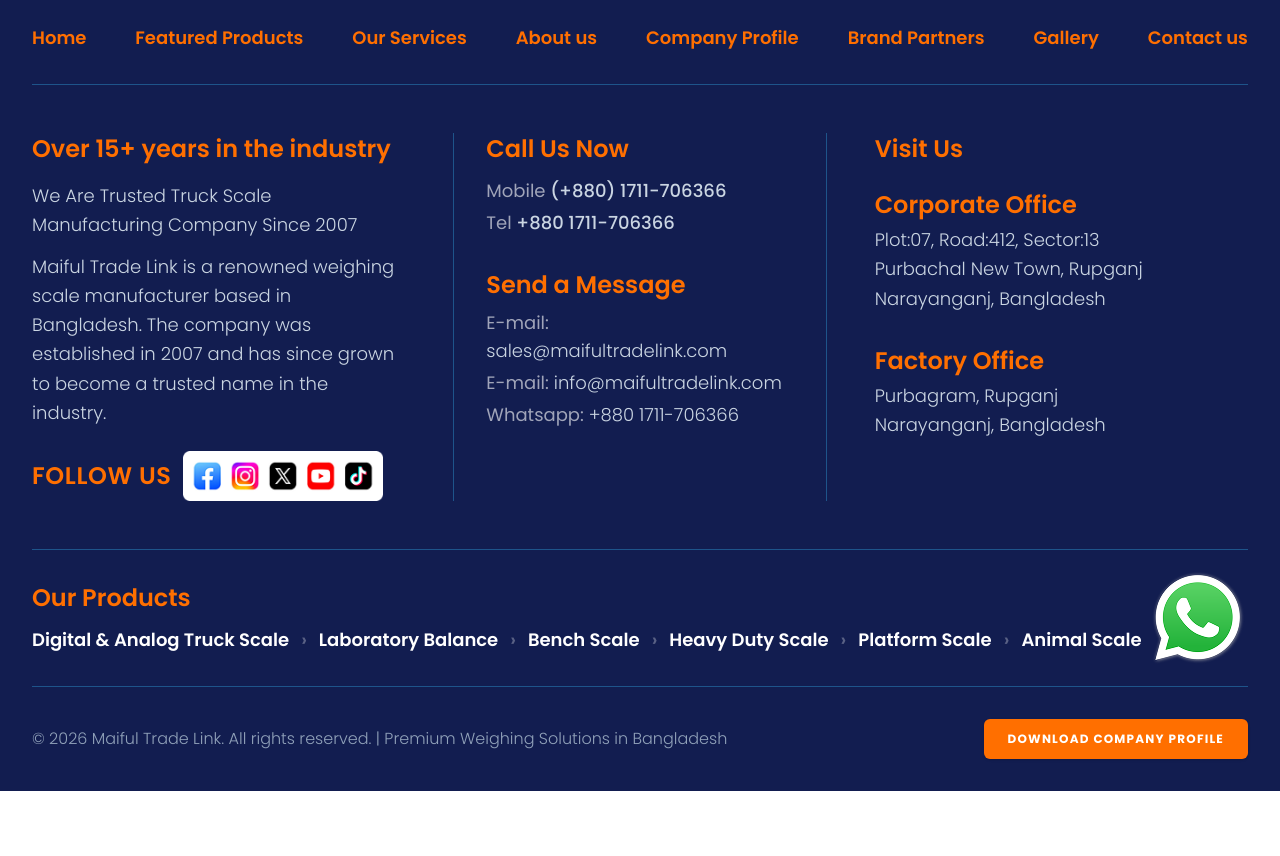
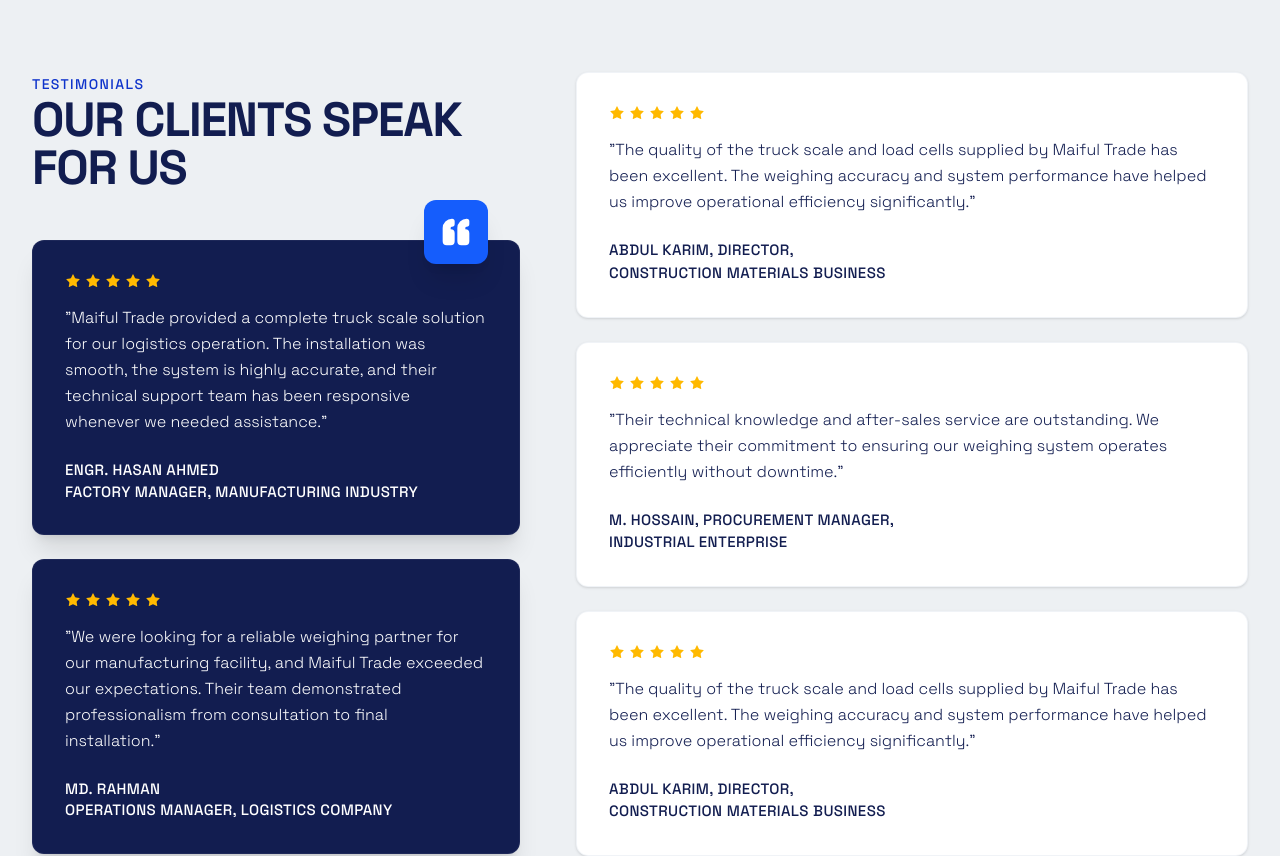
Before and after one commit to mahbubnoyon506/maiful-trade, a Next.js app: page / in a window 1280 px wide. Shown: the part 7680-8536 px from the top of the page. Before the commit the page ends 8471 px from the top, so only its background shows below. Built offline with nearby package versions, Linux system fonts and the light colour scheme.

Commit message:
Testimonials section created

```diff
--- a/app/page.tsx
+++ b/app/page.tsx
@@ -8,6 +8,7 @@
 import HeroSection from "@/components/HeroSection";
 import ServicesSection from "@/components/ServicesSection";
 import StatsSection from "@/components/StatsSection";
+import TestimonialsSection from "@/components/TestimonialsSection";
 import VideoBoxSection from "@/components/VideoBoxSection";
 
 export default function Home() {
@@ -23,6 +24,7 @@
       <VideoBoxSection />
       <BusinessPartnersSection />
       <CompletedProjects />
+      <TestimonialsSection />
     </div>
   );
 }
--- /dev/null
+++ b/components/TestimonialsSection.tsx
@@ -0,0 +1,135 @@
+"use client";
+
+import React from "react";
+import { Star, Quote } from "lucide-react";
+
+export default function TestimonialsSection() {
+  const leftDarkCards = [
+    {
+      stars: 5,
+      quote:
+        "Maiful Trade provided a complete truck scale solution for our logistics operation. The installation was smooth, the system is highly accurate, and their technical support team has been responsive whenever we needed assistance.",
+      author: "ENGR. HASAN AHMED",
+      title: "FACTORY MANAGER, MANUFACTURING INDUSTRY",
+    },
+    {
+      stars: 5,
+      quote:
+        "We were looking for a reliable weighing partner for our manufacturing facility, and Maiful Trade exceeded our expectations. Their team demonstrated professionalism from consultation to final installation.",
+      author: "MD. RAHMAN",
+      title: "OPERATIONS MANAGER, LOGISTICS COMPANY",
+    },
+  ];
+
+  const rightLightCards = [
+    {
+      stars: 5,
+      quote:
+        "The quality of the truck scale and load cells supplied by Maiful Trade has been excellent. The weighing accuracy and system performance have helped us improve operational efficiency significantly.",
+      author: "ABDUL KARIM, DIRECTOR,",
+      title: "CONSTRUCTION MATERIALS BUSINESS",
+    },
+    {
+      stars: 5,
+      quote:
+        "Their technical knowledge and after-sales service are outstanding. We appreciate their commitment to ensuring our weighing system operates efficiently without downtime.",
+      author: "M. HOSSAIN, PROCUREMENT MANAGER,",
+      title: "INDUSTRIAL ENTERPRISE",
+    },
+    {
+      stars: 5,
+      quote:
+        "The quality of the truck scale and load cells supplied by Maiful Trade has been excellent. The weighing accuracy and system performance have helped us improve operational efficiency significantly.",
+      author: "ABDUL KARIM, DIRECTOR,",
+      title: "CONSTRUCTION MATERIALS BUSINESS",
+    },
+  ];
+
+  return (
+    <section className="bg-[#EDF0F3] py-16 lg:py-24 font-space-grotesk overflow-hidden">
+      <div className="max-w-7xl mx-auto px-4 sm:px-6 lg:px-8">
+        {/* SECTION ROOT GRID SPLIT */}
+        <div className="grid grid-cols-1 lg:grid-cols-12 gap-12 lg:gap-8 items-start">
+          {/* LEFT CONTENT CONTAINER (Spans 5 Columns) */}
+          <div className="lg:col-span-5 space-y-8 relative">
+            <div className="space-y-3">
+              <span className="text-sm font-medium tracking-widest uppercase text-secondary">
+                TESTIMONIALS
+              </span>
+              <h2 className="text-2xl sm:text-3xl md:text-5xl font-bold tracking-tight uppercase text-primary">
+                OUR CLIENTS SPEAK <br /> FOR US
+              </h2>
+            </div>
+
+            {/* Render Stack of Dark Blue Primary Accent Cards */}
+            <div className="space-y-6 relative pt-4">
+              {/* Overlapping Floating Quote Graphic Indicator Icon */}
+              <div className="absolute -top-6 right-4 sm:right-8 bg-blue-600 text-white p-4 rounded-xl shadow-xl z-20 hidden sm:block animate-bounce-slow">
+                <Quote className="w-8 h-8 fill-current rotate-180" />
+              </div>
+
+              {leftDarkCards.map((card, idx) => (
+                <div
+                  key={idx}
+                  className="bg-primary text-white p-6 sm:p-8 rounded-xl shadow-xl space-y-4 border border-white/5 group transition-all duration-300 hover:-translate-y-1"
+                >
+                  {/* Star row wrapper mapping index items */}
+                  <div className="flex items-center gap-1 text-amber-400">
+                    {[...Array(card.stars)].map((_, i) => (
+                      <Star
+                        key={i}
+                        className="w-4 h-4 fill-current stroke-none"
+                      />
+                    ))}
+                  </div>
+                  <p className="text-xs sm:text-base text-white font-light leading-relaxed">
+                    "{card.quote}"
+                  </p>
+                  <div className="pt-2 ">
+                    <h4 className="text-sm sm:text-[15px] font-medium font-white tracking-wide uppercase">
+                      {card.author}
+                    </h4>
+                    <p className="text-sm sm:text-[15px] font-medium font-white tracking-wide uppercase">
+                      {card.title}
+                    </p>
+                  </div>
+                </div>
+              ))}
+            </div>
+          </div>
+
+          {/* RIGHT CONTENT CONTAINER (Spans 7 Columns) */}
+          <div className="lg:col-span-7 space-y-6 lg:pl-6">
+            {rightLightCards.map((card, idx) => (
+              <div
+                key={idx}
+                className="bg-white text-[#171717] p-6 sm:p-8 rounded-xl shadow-sm border border-slate-200/50 space-y-4 transition-all duration-300 hover:shadow-md hover:-translate-y-0.5"
+              >
+                {/* Star Row alignment setup details */}
+                <div className="flex items-center gap-1 text-amber-400">
+                  {[...Array(card.stars)].map((_, i) => (
+                    <Star
+                      key={i}
+                      className="w-4 h-4 fill-current stroke-none"
+                    />
+                  ))}
+                </div>
+                <p className="text-xs sm:text-base text-primary font-light leading-relaxed">
+                  "{card.quote}"
+                </p>
+                <div className="pt-2">
+                  <h4 className="text-sm sm:text-[15px] font-medium text-primary tracking-wide uppercase">
+                    {card.author}
+                  </h4>
+                  <span className="text-sm sm:text-[15px] font-medium text-primary tracking-wide uppercase">
+                    {card.title}
+                  </span>
+                </div>
+              </div>
+            ))}
+          </div>
+        </div>
+      </div>
+    </section>
+  );
+}
```
